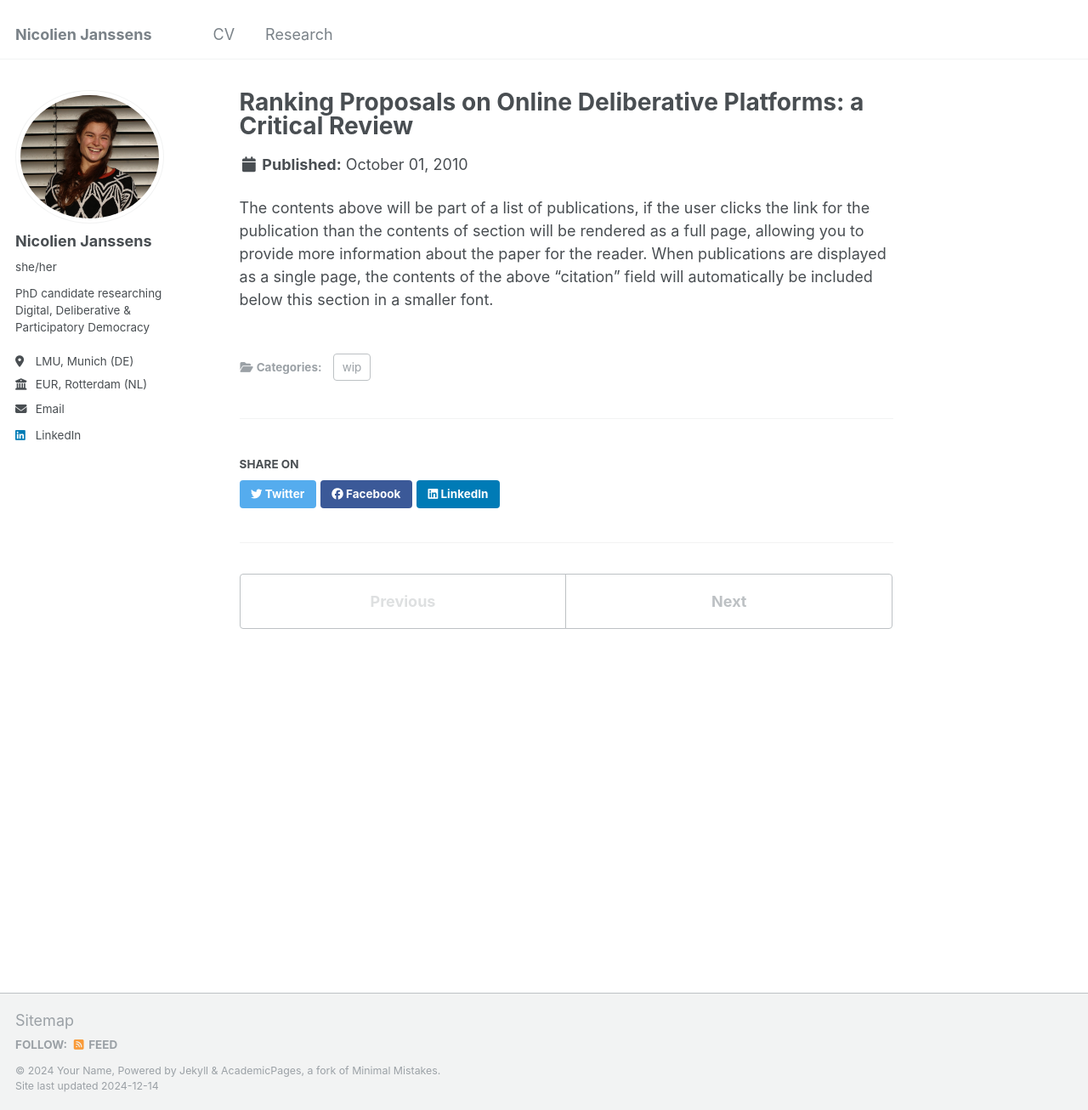
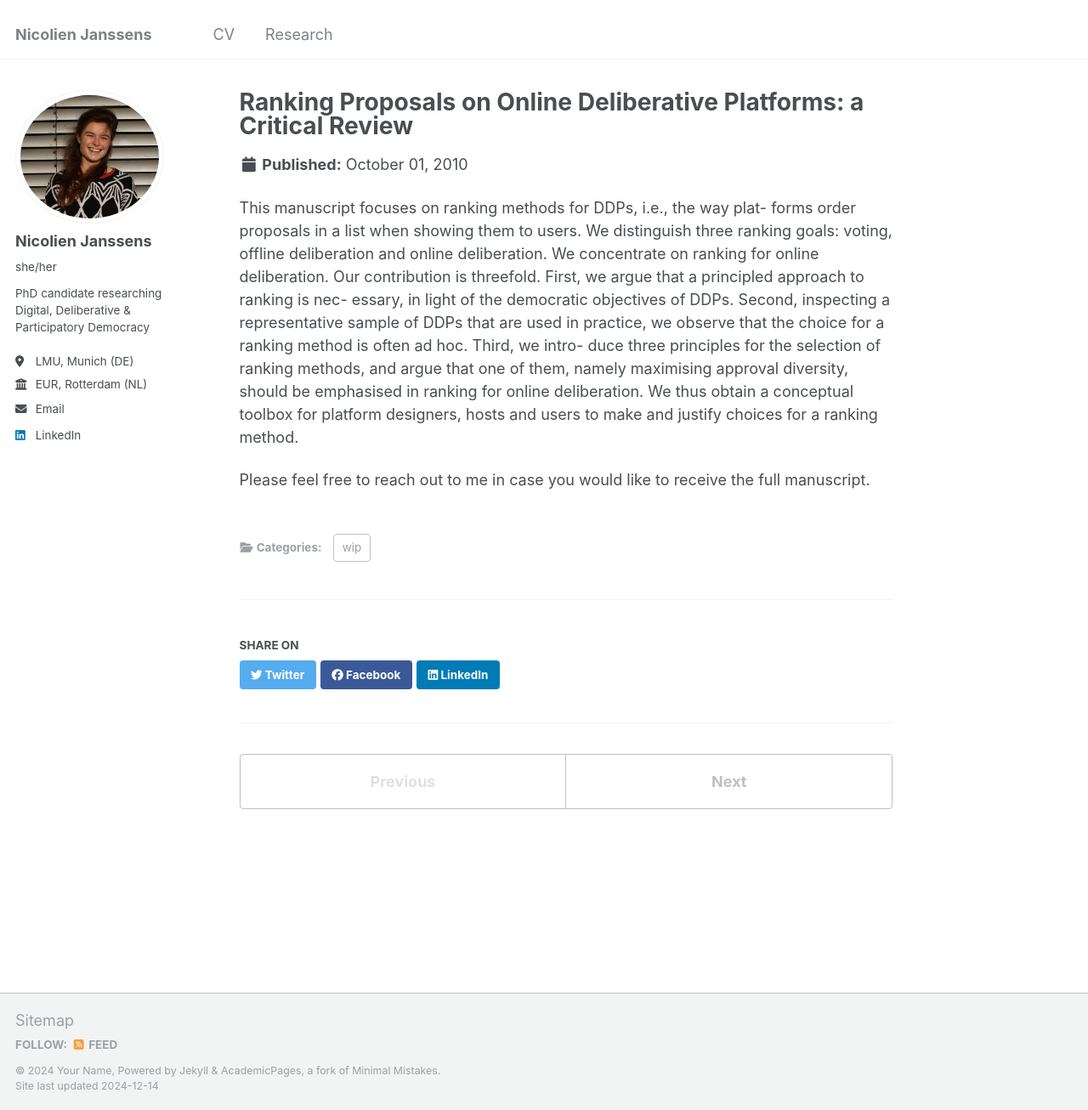
Before and after one commit to nicolienjanssens/nicolienjanssens, a Jekyll site: the page built from _publications/2010-10-01-paper-title-number-2.md, in a window 1280 px wide and 1306 px high. Shown: the whole window at 85% size. Built offline with Jekyll 4.4.1, drawn with Linux system fonts in a browser that asks for light colours.

Commit message:
changed the text on the bottom

```diff
--- a/_publications/2010-10-01-paper-title-number-2.md
+++ b/_publications/2010-10-01-paper-title-number-2.md
@@ -23,4 +23,18 @@ ranking method.'
 #citation: 'Your Name, You. (2010). &quot;Paper Title Number 2.&quot; <i>Journal 1</i>. 1(2).'
 ---
 
-The contents above will be part of a list of publications, if the user clicks the link for the publication than the contents of section will be rendered as a full page, allowing you to provide more information about the paper for the reader. When publications are displayed as a single page, the contents of the above "citation" field will automatically be included below this section in a smaller font.
+This manuscript focuses on ranking methods for DDPs, i.e., the way plat-
+forms order proposals in a list when showing them to users. We distinguish
+three ranking goals: voting, offline deliberation and online deliberation.
+We concentrate on ranking for online deliberation. Our contribution is
+threefold. First, we argue that a principled approach to ranking is nec-
+essary, in light of the democratic objectives of DDPs. Second, inspecting
+a representative sample of DDPs that are used in practice, we observe
+that the choice for a ranking method is often ad hoc. Third, we intro-
+duce three principles for the selection of ranking methods, and argue that
+one of them, namely maximising approval diversity, should be emphasised
+in ranking for online deliberation. We thus obtain a conceptual toolbox
+for platform designers, hosts and users to make and justify choices for a
+ranking method.
+
+Please feel free to reach out to me in case you would like to receive the full manuscript.
```
